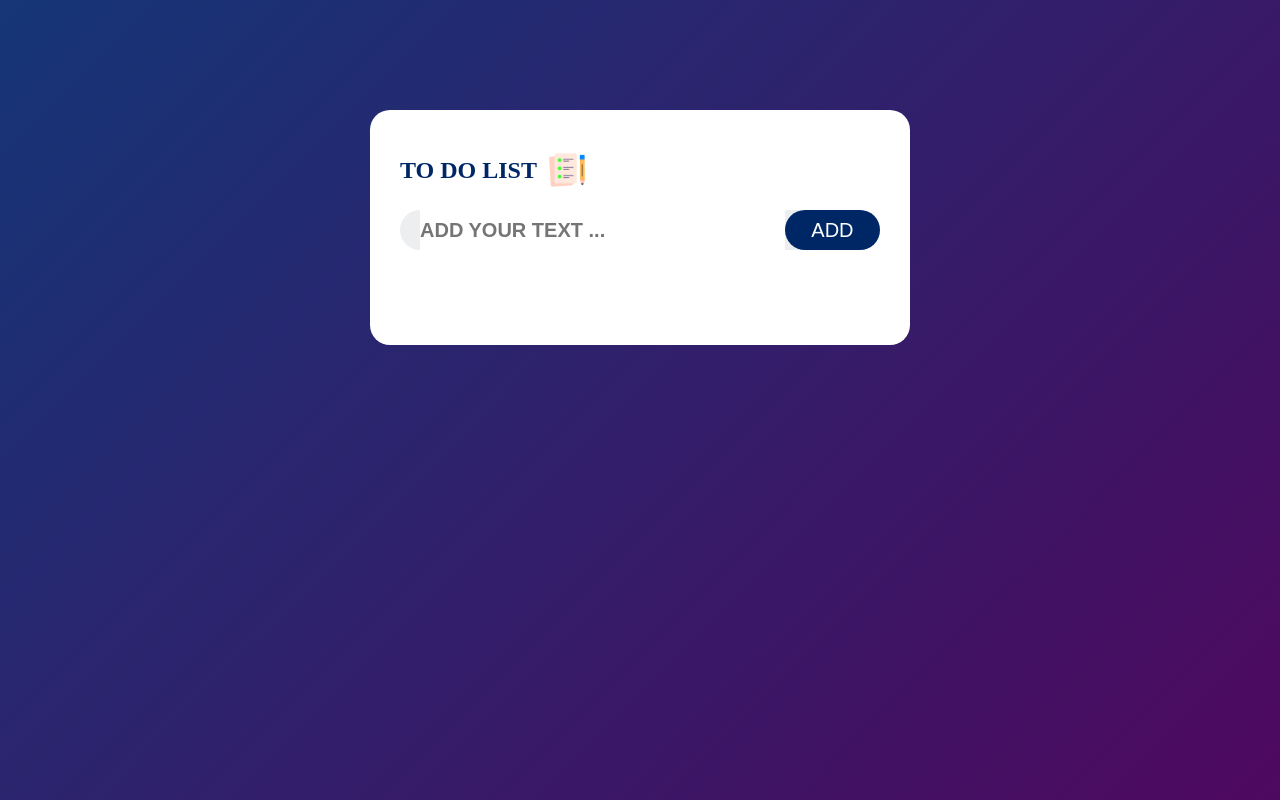
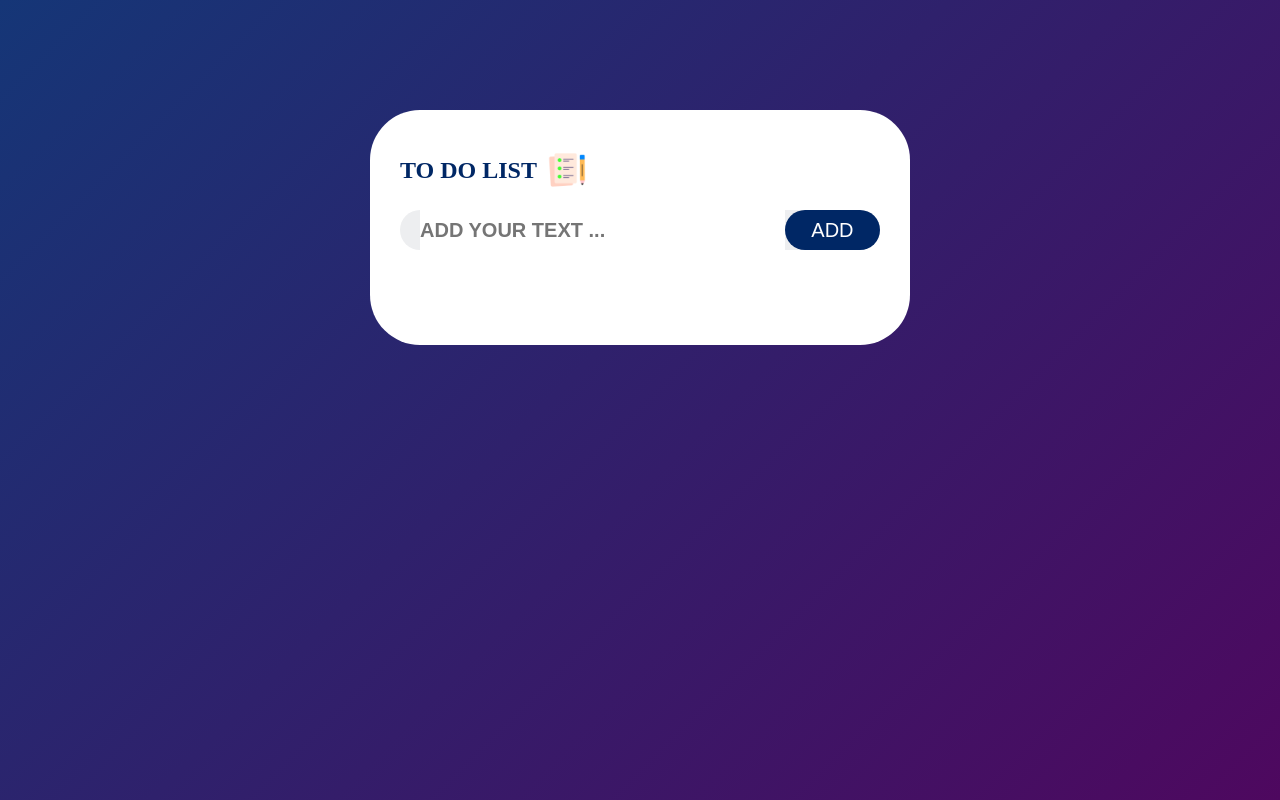
Before and after one commit to HimanshuSingh9532/TO-DO-LIST-, a plain HTML site: page index.html in a window 1280 px wide. Drawn offline with Linux system fonts and the light colour scheme.

Commit message:
bor-radius change

```diff
--- a/style.css
+++ b/style.css
@@ -15,7 +15,7 @@
   background: #fff;
   margin: 100px auto 20px;
   padding: 40px 30px 70px;
-  border-radius: 20px;
+  border-radius: 50px;
 }
 .to-do-app h2 {
   color: #002765;
```
